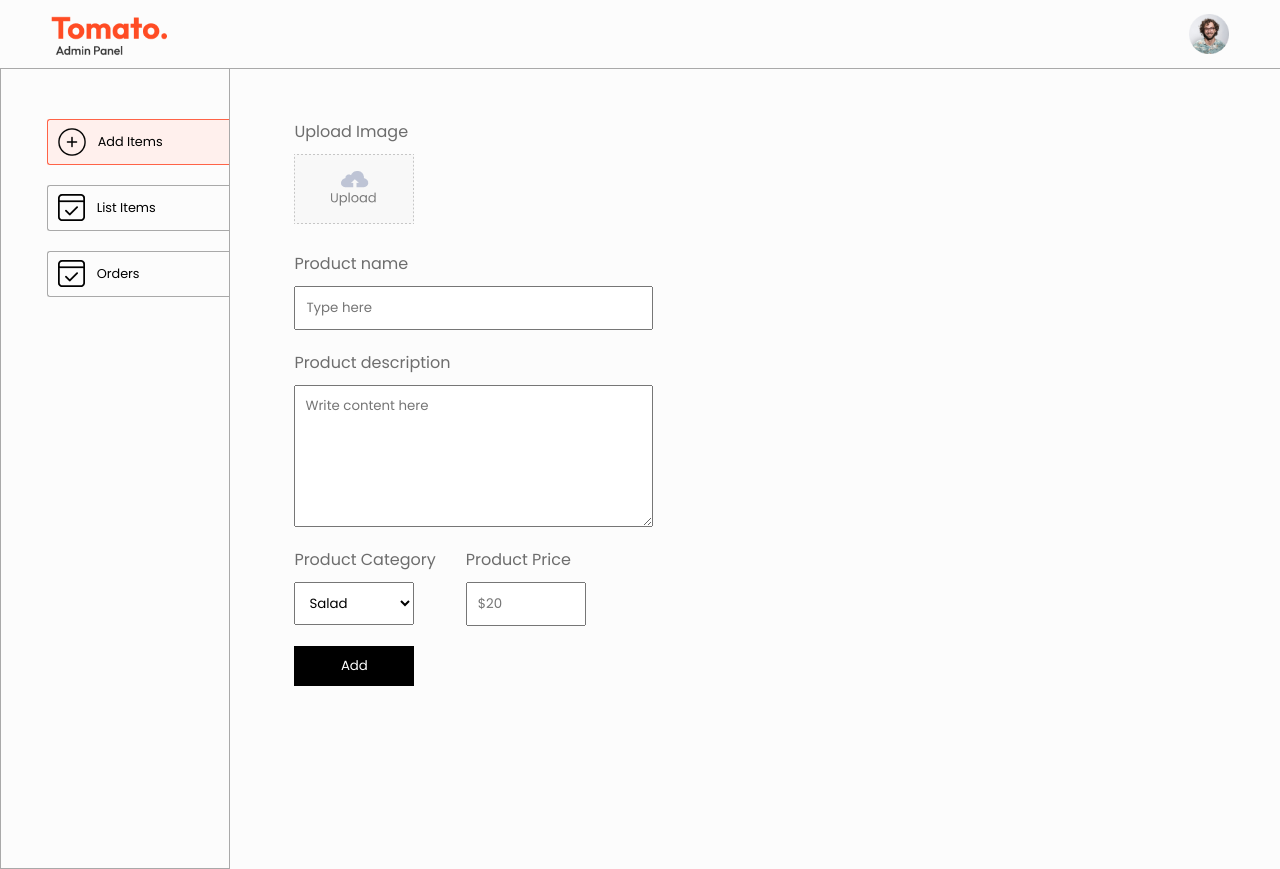
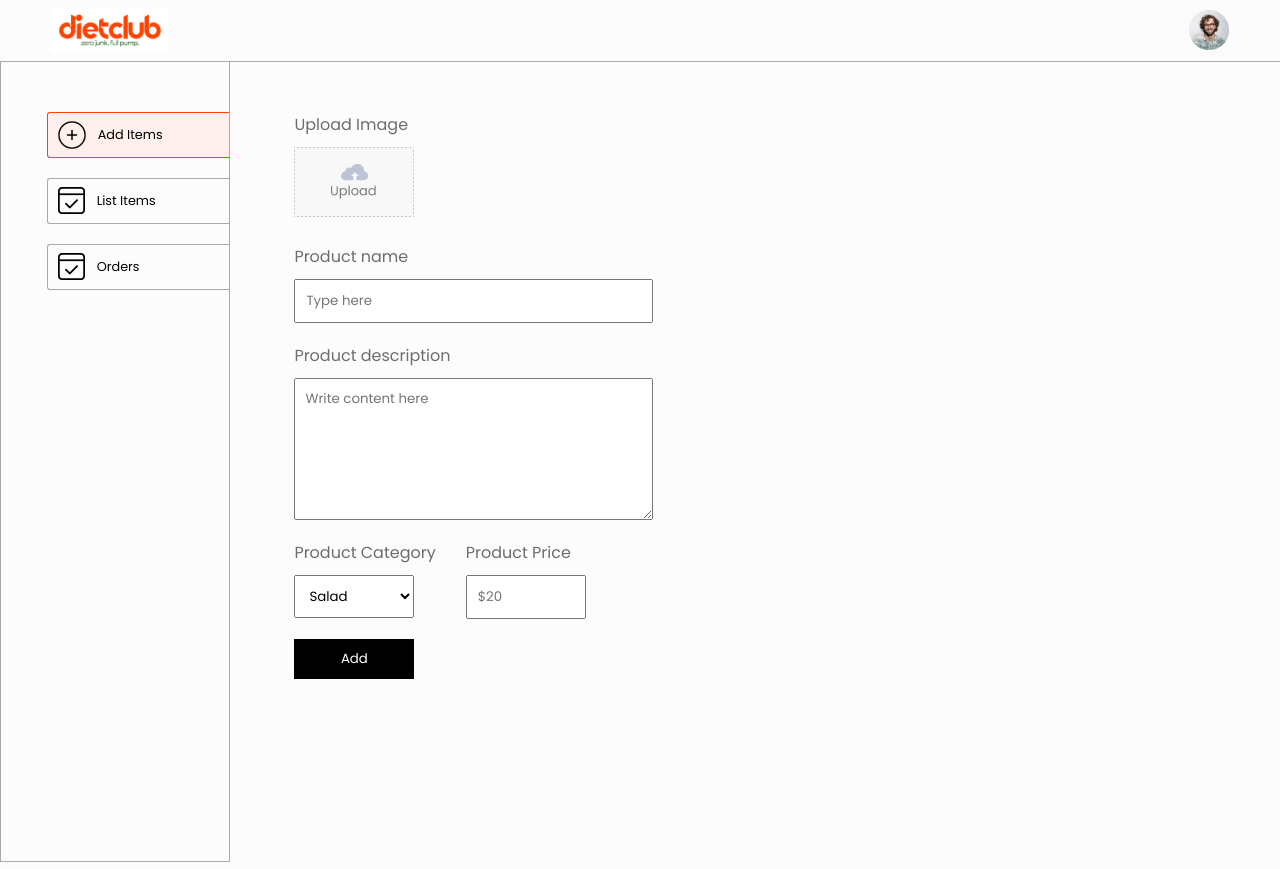
Before and after one commit to shaurya-cd/FoodDelivery-Admin-Panel, a React (Vite) app: page /add in a window 1280 px wide. Built offline with nearby package versions, Linux system fonts and the light colour scheme.

Commit message:
update border color from tomato to #ff4300 in Sidebar and Orders styles

```diff
--- a/src/components/Sidebar/Sidebar.css
+++ b/src/components/Sidebar/Sidebar.css
@@ -27,7 +27,7 @@
 
 .sidebar-option.active{
     background-color: #fff0ed;
-    border-color: tomato;
+    border-color: #ff4300;
 }
 
 
--- a/src/pages/Orders/Orders.css
+++ b/src/pages/Orders/Orders.css
@@ -3,7 +3,7 @@
     grid-template-columns: 0.5fr 2fr 1fr 1fr 1fr;
     align-items: start;
     gap: 30px;
-    border: 1px solid tomato;
+    border: 1px solid #ff4300;
     margin: 30px 0px;
     font-size: 14px;
     padding: 20px;
@@ -25,7 +25,7 @@
 
 .order-item select{
     background-color: #ffe8e4;
-    border: 1px solid tomato;
+    border: 1px solid #ff4300;
     width: max(11vw,120px);
     padding: 10px;
     outline: none;
```
Also changed, not shown: src/assets/logo.png.
